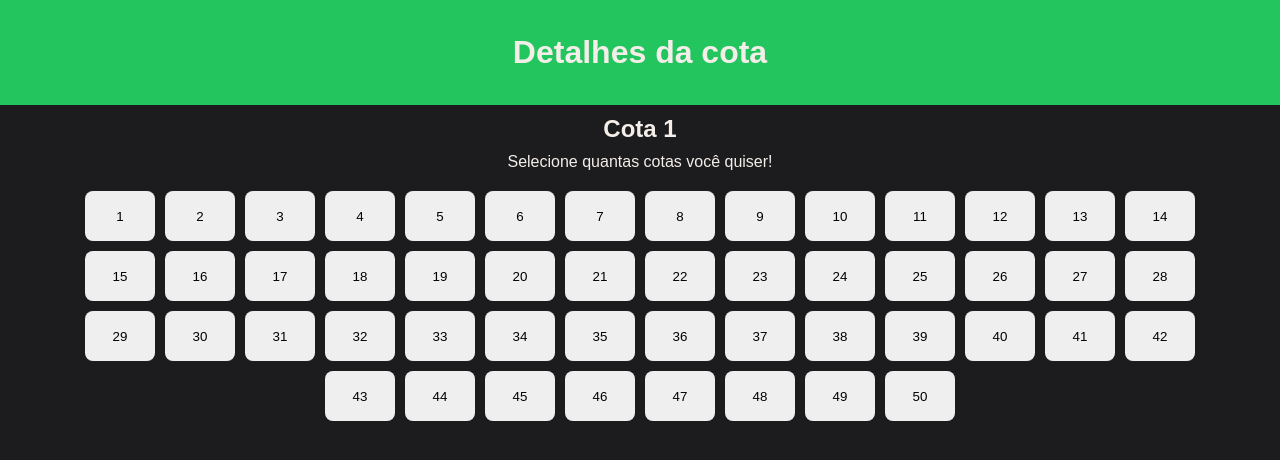
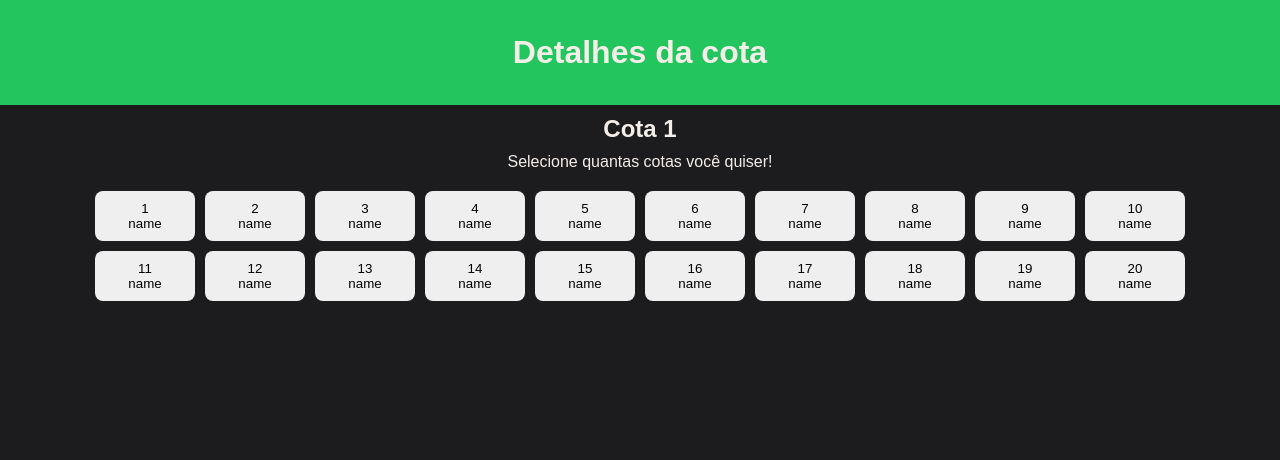
Before and after one commit to Felipe-Monte/rifa-online, a React (Vite) app: page /details in a window 1280 px wide. Shown: the top 460 px of the page. Built offline with nearby package versions, Linux system fonts and the light colour scheme.

Commit message:
Style: organizing code

```diff
--- a/src/components/quota/index.jsx
+++ b/src/components/quota/index.jsx
@@ -1,7 +1,7 @@
 import { useEffect, useState } from "react";
 import { Container } from "./styles";
 
-export function Quota({ number, sold , setSold }) {
+export function Quota({ number, sold, setSold, onClick }) {
   const [color, setColor] = useState("");
 
   function handleClick() {
@@ -18,12 +18,13 @@ export function Quota({ number, sold , setSold }) {
       console.log(`Essa cota ja foi comprada!`);
     }
 
-    console.log(`Foram vendidas ${sold.length} das 100 cotas`)
+    console.log(`Foram vendidas ${sold.length} das 100 cotas`);
   }
 
   return (
     <Container onClick={handleClick} color={color}>
       {number}
+      <p className="client-name">name</p>
     </Container>
   );
 }
--- a/src/components/quota/styles.js
+++ b/src/components/quota/styles.js
@@ -1,10 +1,11 @@
 import styled from "styled-components";
 
 export const Container = styled.button`
-  width: 70px;
+  width: 100px;
   height: 50px;
 
   display: flex;
+  flex-direction: column;
   align-items: center;
   justify-content: center;
 
--- a/src/pages/details-quota/index.jsx
+++ b/src/pages/details-quota/index.jsx
@@ -1,10 +1,10 @@
-import { createElement, useEffect, useState } from "react";
+import { useEffect, useState } from "react";
 import { Header } from "../../components/header";
 import { Container } from "./styles";
 import { Quota } from "../../components/quota";
 
 export function DetailsQuota() {
-  const number = 50;
+  const number = 20;
   const quotas = Array.from({ length: number }, (_, index) => index + 1);
 
   const [sold, setSold] = useState([0]);
@@ -22,7 +22,7 @@ export function DetailsQuota() {
 
         <div className="container-quota">
           {quotas.map((number) => (
-            <Quota key={number} number={number} sold={sold} setSold={setSold} />
+            <Quota key={number} number={number} sold={sold} setSold={setSold}  />
           ))}
         </div>
       </main>
```
